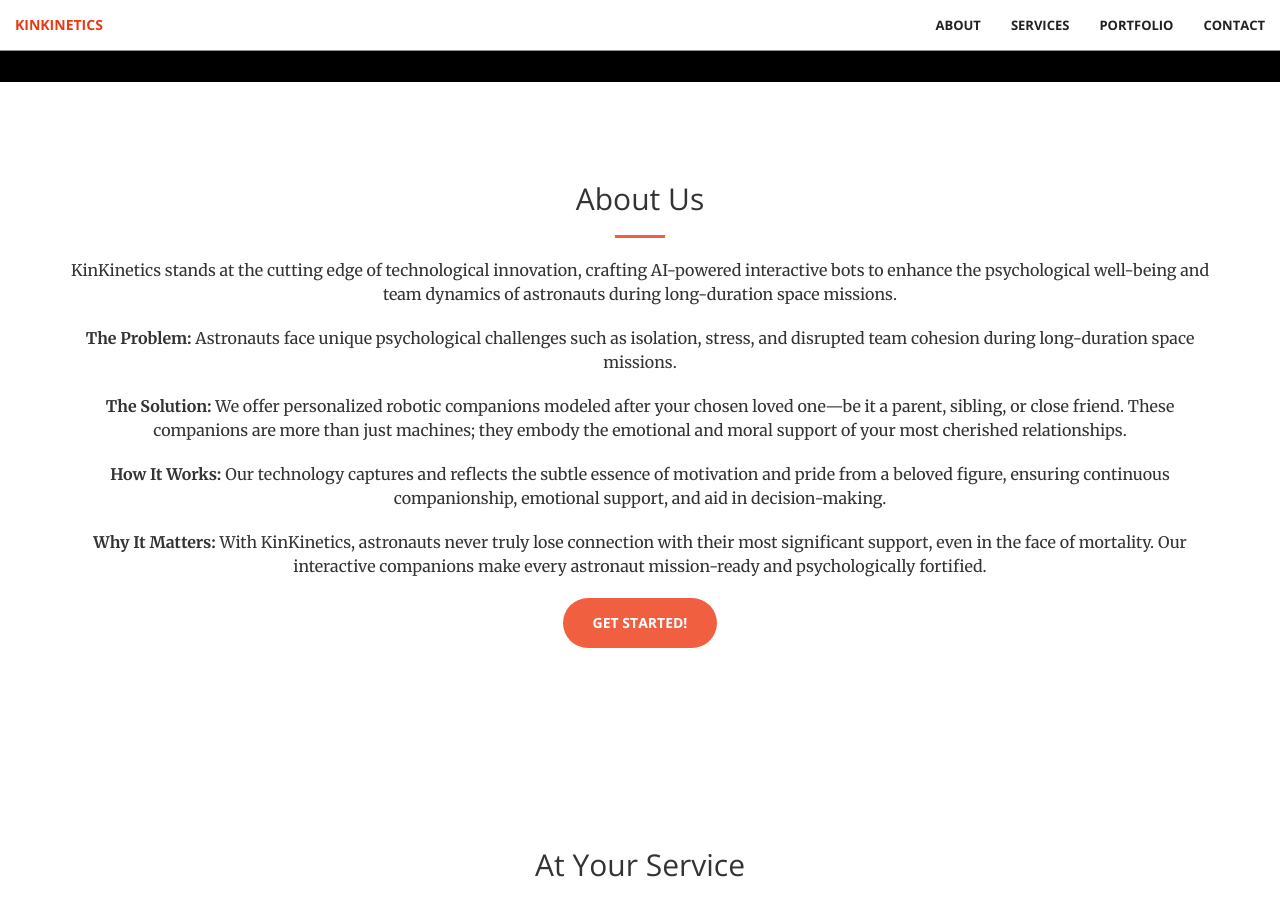
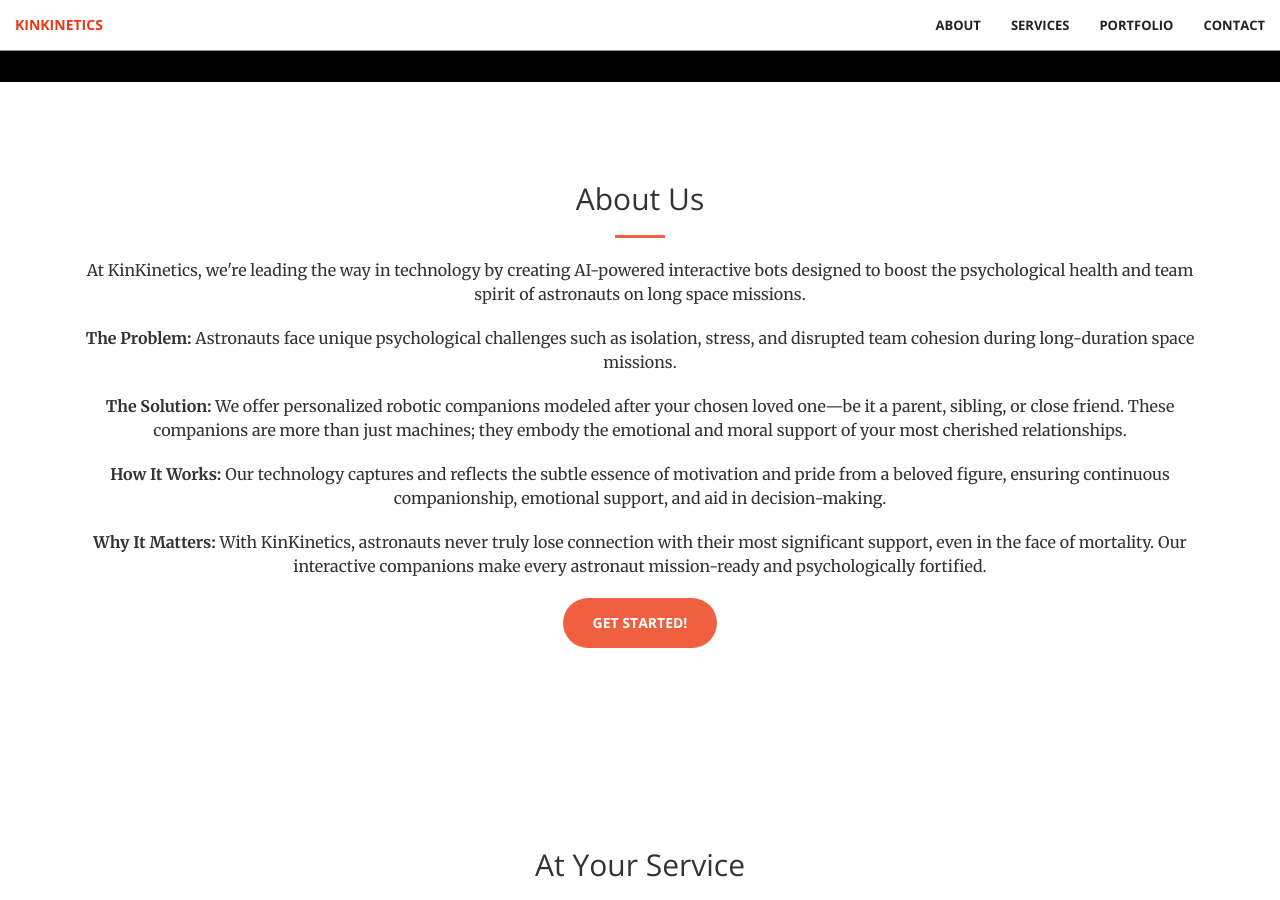
Before and after one commit to ramdaskinkinetics/KavyaKinKineticsCopy1.github.io, a Jekyll site: the page built from index.html, in a window 1280 px wide and 900 px high, scrolled down 818 px. Built offline with Jekyll 4.4.1, drawn with Linux system fonts in a browser that asks for light colours.

```diff
--- a/_includes/call-to-action.html
+++ b/_includes/call-to-action.html
@@ -4,7 +4,7 @@
             <div class="col-lg-12 text-center">
                 <h2 class="section-heading">About Us</h2>
                 <hr class="primary">
-                <p>KinKinetics stands at the cutting edge of technological innovation, crafting AI-powered interactive bots to enhance the psychological well-being and team dynamics of astronauts during long-duration space missions.</p>
+                <p>At KinKinetics, we're leading the way in technology by creating AI-powered interactive bots designed to boost the psychological health and team spirit of astronauts on long space missions.</p>
                 <p><strong>The Problem:</strong> Astronauts face unique psychological challenges such as isolation, stress, and disrupted team cohesion during long-duration space missions.</p>
                 <p><strong>The Solution:</strong> We offer personalized robotic companions modeled after your chosen loved one—be it a parent, sibling, or close friend. These companions are more than just machines; they embody the emotional and moral support of your most cherished relationships.</p>
                 <p><strong>How It Works:</strong> Our technology captures and reflects the subtle essence of motivation and pride from a beloved figure, ensuring continuous companionship, emotional support, and aid in decision-making.</p>
```
